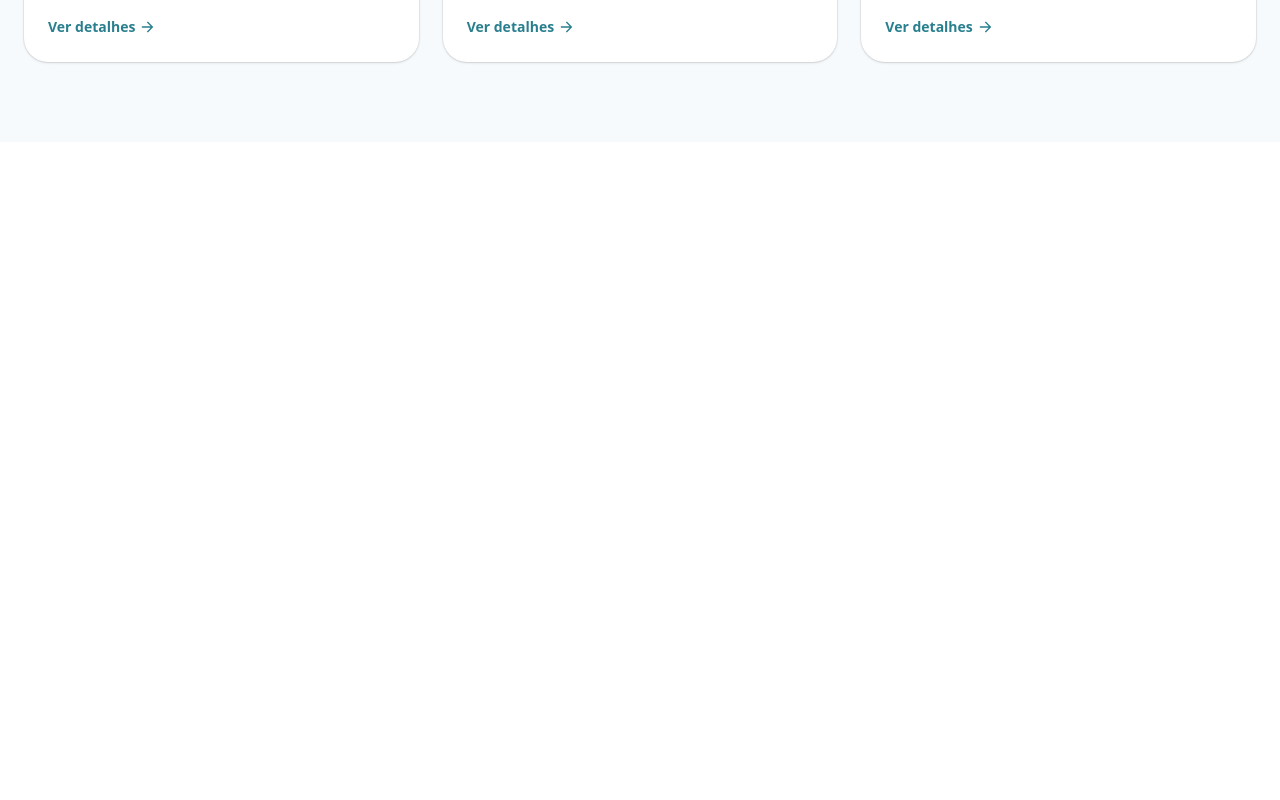
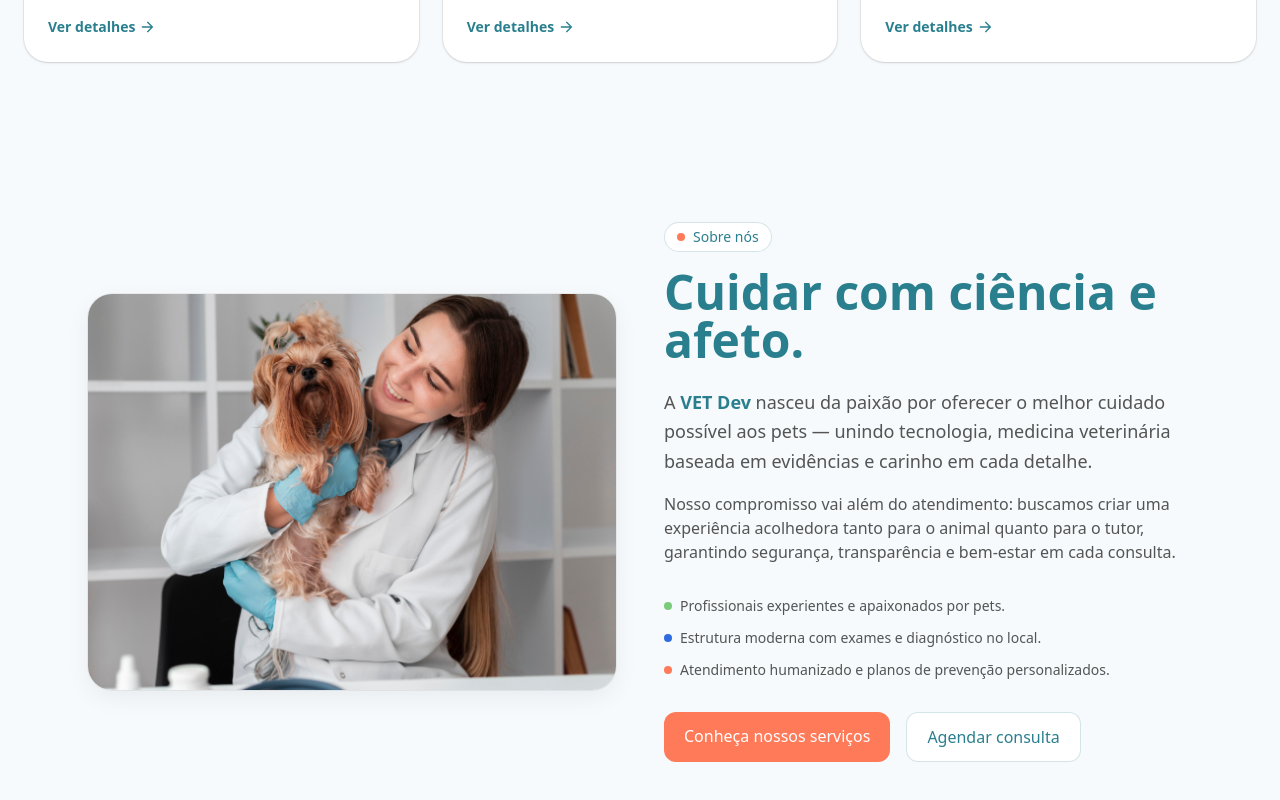
Before and after one commit to PedroPassos081/meu-blog-frontend, a Next.js app: page / in a window 1280 px wide. Shown: the part 1456-2256 px from the top of the page. Before the commit the page ends 1598 px from the top, so only its background shows below. Built offline with nearby package versions, Linux system fonts and the light colour scheme.

Commit message:
Adicionando o about no projeto

```diff
--- a/src/app/page.tsx
+++ b/src/app/page.tsx
@@ -7,6 +7,7 @@ import "./globals.css";
 import Header from "@/components/Header";
 import Hero from "@/sections/Hero";
 import Services from "@/sections/Services";
+import About from "@/sections/About";
 
 export const metadata: Metadata = {
   title: "VET Dev",
@@ -24,6 +25,8 @@ export default function RootLayout({
       <Hero />
       <Services />
       {children}
+      <About id="about"/>
+
     </>
   );
 }
--- a/src/app/servicos/page.tsx
+++ b/src/app/servicos/page.tsx
@@ -1,5 +1,5 @@
 // src/app/servicos/page.tsx
-import Services from "@/components/Services";
+import Services from "@/sections/Services";
 import Link from "next/link";
 
 export default function ServicosHub() {
--- a/src/components/Header/index.tsx
+++ b/src/components/Header/index.tsx
@@ -5,9 +5,11 @@ import Link from "next/link";
 import { usePathname } from "next/navigation";
 import { useEffect, useState } from "react";
 
-const nav = [
+type NavItem = { href: string; label: string };
+
+const nav: NavItem[] = [
   { href: "/", label: "Home" },
-  { href: "/sobre", label: "Sobre Nós" },
+  { href: "/#about", label: "Sobre Nós" },
   { href: "/servicos", label: "Serviços" },
   { href: "/blog", label: "Blog" },
 ];
@@ -16,6 +18,7 @@ export default function Header() {
   const pathname = usePathname();
   const [open, setOpen] = useState(false);
   const [scrolled, setScrolled] = useState(false);
+  const [hash, setHash] = useState<string>("");
 
   useEffect(() => {
     const onScroll = () => setScrolled(window.scrollY > 6);
@@ -29,8 +32,27 @@ export default function Header() {
     setOpen(false);
   }, [pathname]);
 
-  const active = (href: string) =>
-    pathname === href
+  // acompanha mudanças de hash (para ativar "Sobre Nós" quando #sobre-nos estiver ativo)
+  useEffect(() => {
+    const update = () => setHash(window.location.hash || "");
+    update();
+    window.addEventListener("hashchange", update);
+    return () => window.removeEventListener("hashchange", update);
+  }, []);
+
+  // regra de "ativo" que considera âncoras na Home
+  const isActive = (href: string) => {
+    const hasAnchor = href.includes("#");
+    if (!hasAnchor) {
+      return pathname === href;
+    }
+    // ex.: "/#sobre-nos" → ativo quando estou na "/" e hash === "#sobre-nos"
+    const [base, anchor] = href.split("#");
+    return pathname === (base || "/") && hash === `#${anchor}`;
+  };
+
+  const itemClass = (href: string) =>
+    isActive(href)
       ? "text-primary font-semibold"
       : "text-text-main hover:text-primary";
 
@@ -55,7 +77,7 @@ export default function Header() {
             <Link
               key={item.href}
               href={item.href}
-              className={`${active(
+              className={`${itemClass(
                 item.href
               )} transition-colors duration-200 focus:outline-none focus-visible:ring-2 focus-visible:ring-accent/60 rounded-md`}
             >
@@ -112,7 +134,7 @@ export default function Header() {
             <Link
               key={item.href}
               href={item.href}
-              className={`${active(
+              className={`${itemClass(
                 item.href
               )} py-2 transition-colors rounded-md focus:outline-none focus-visible:ring-2 focus-visible:ring-accent/60`}
             >
--- a/src/data/services.tsx
+++ b/src/data/services.tsx
@@ -125,7 +125,6 @@ export const SERVICES: ServiceItem[] = [
       },
     ],
   },
-  // …adicione features nos outros serviços quando quiser
 ];
 
 export const getServiceBySlug = (slug: string) =>
--- /dev/null
+++ b/src/sections/About/index.tsx
@@ -0,0 +1,81 @@
+// src/sections/About/index.tsx
+import Image from "next/image";
+import Link from "next/link";
+
+export default function About({ id = "about" }: { id?: string }) {
+  return (
+    <section id={id} className="bg-surface text-text-main scroll-mt-24"  >
+      <div className="mx-auto max-w-6xl px-6 py-20 grid gap-12 md:grid-cols-2 md:items-center">
+
+        <div className="relative order-2 md:order-1">
+          <div className="aspect-[4/3] w-full overflow-hidden rounded-3xl shadow-[0_8px_24px_rgba(0,0,0,0.06)] ring-1 ring-black/5">
+            <Image
+              src="/images/vet.jpg"
+              alt="Veterinária cuidando de um cachorro"
+              width={800}
+              height={600}
+              className="h-full w-full object-cover"
+              priority
+            />
+          </div>
+          <div className="pointer-events-none absolute -left-6 -top-6 -z-10 h-40 w-40 rounded-3xl bg-accent/10 blur-2xl" />
+        </div>
+
+        {/* Texto */}
+        <div className="order-1 md:order-2">
+          <div className="inline-flex items-center gap-2 rounded-full border border-primary/20 bg-white px-3 py-1 text-sm text-primary">
+            <span className="inline-block h-2 w-2 rounded-full bg-accent" />
+            Sobre nós
+          </div>
+
+          <h2 className="mt-4 text-4xl font-extrabold text-primary sm:text-5xl">
+            Cuidar com ciência e afeto.
+          </h2>
+
+          <p className="mt-6 text-lg text-text-main/80 leading-relaxed">
+            A <span className="font-semibold text-primary">VET Dev</span> nasceu
+            da paixão por oferecer o melhor cuidado possível aos pets — unindo
+            tecnologia, medicina veterinária baseada em evidências e carinho em
+            cada detalhe.
+          </p>
+
+          <p className="mt-4 text-text-main/80">
+            Nosso compromisso vai além do atendimento: buscamos criar uma
+            experiência acolhedora tanto para o animal quanto para o tutor,
+            garantindo segurança, transparência e bem-estar em cada consulta.
+          </p>
+
+          <ul className="mt-8 grid gap-3 text-sm text-text-main/80">
+            <li className="flex items-center gap-2">
+              <span className="h-2 w-2 rounded-full bg-secondary" />
+              Profissionais experientes e apaixonados por pets.
+            </li>
+            <li className="flex items-center gap-2">
+              <span className="h-2 w-2 rounded-full bg-info" />
+              Estrutura moderna com exames e diagnóstico no local.
+            </li>
+            <li className="flex items-center gap-2">
+              <span className="h-2 w-2 rounded-full bg-accent" />
+              Atendimento humanizado e planos de prevenção personalizados.
+            </li>
+          </ul>
+
+          <div className="mt-8 flex gap-4">
+            <Link
+              href="/servicos"
+              className="rounded-xl bg-accent px-5 py-3 font-medium text-white transition hover:bg-accent/90"
+            >
+              Conheça nossos serviços
+            </Link>
+            <Link
+              href="/contato"
+              className="rounded-xl border border-primary/20 bg-white px-5 py-3 font-medium text-primary transition hover:border-primary/30"
+            >
+              Agendar consulta
+            </Link>
+          </div>
+        </div>
+      </div>
+    </section>
+  );
+}
```
Also changed, not shown: public/images/vet.jpg (added).
